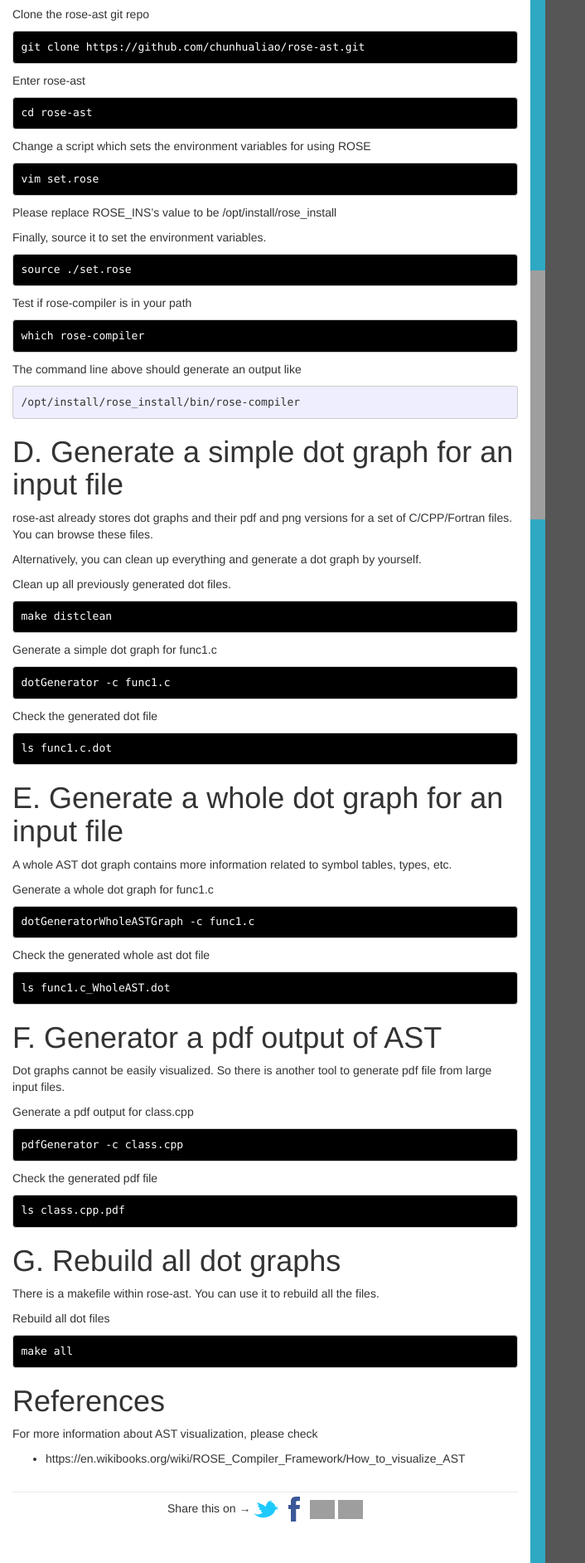
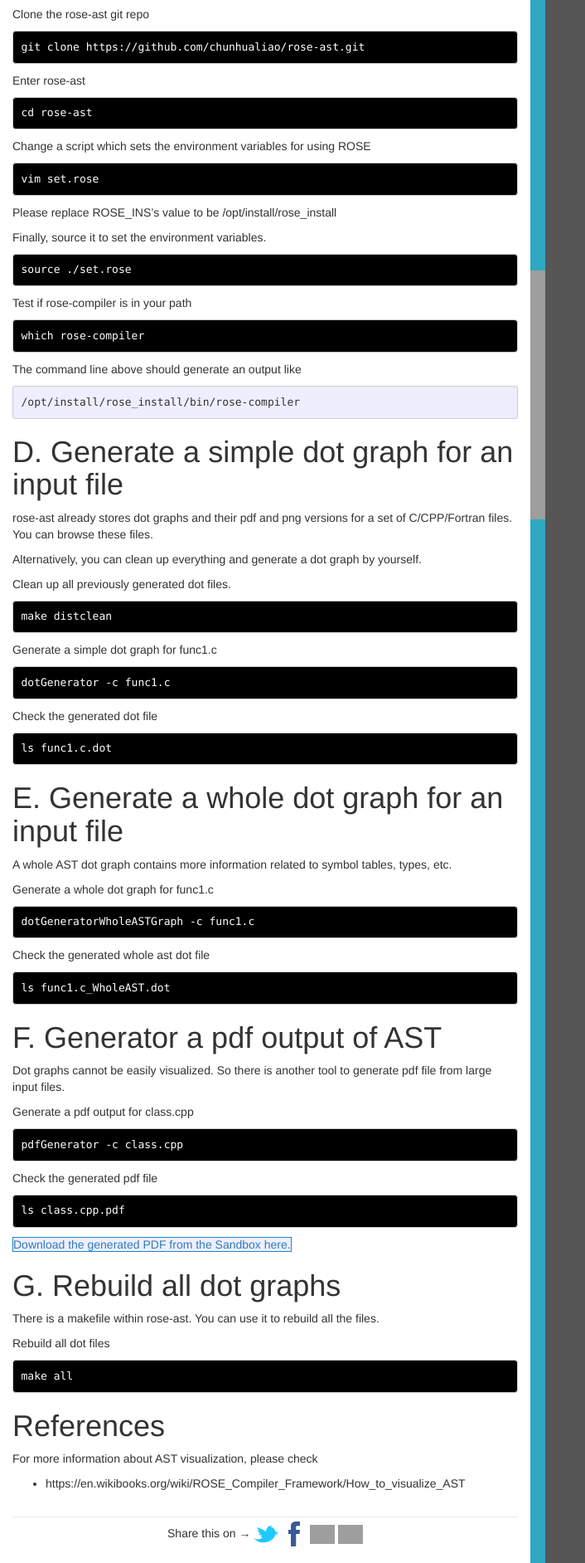
Before and after one commit to freeCompilerCamp/freecompilercamp.github.io, a Jekyll site: the page built from _posts/2019-07-01-rose-ast.markdown, in a window 1280 px wide. Shown: the part 985-2869 px from the top of the page at 83% size, without its empty margins (0-706 px from the left). Built offline with Jekyll 4.4.1, drawn with Linux system fonts in a browser that asks for light colours; nearby versions of some CDN libraries; some of the changed lines change nothing that is shown; grey boxes are pictures that could not be loaded.

Commit message:
Support downloading files directly from sandbox client-side
References https://github.com/chunhualiao/freeCompilerCamp/issues/38.

See discussion there. This approach is flexible enough to support downloading any type of files that have a supported MIME type. It is easy to create as a contributor.

Add a link to download a generated PDF in the AST intro tutorial, directly from the sandbox, in this commit.

````diff
--- a/_layouts/post.html
+++ b/_layouts/post.html
@@ -79,6 +79,7 @@
 <script src="https://ajax.googleapis.com/ajax/libs/jquery/1.12.2/jquery.min.js"></script>
 <script src="https://rawgit.com/RickStrahl/jquery-resizable/master/dist/jquery-resizable.min.js"></script>
 <script src="https://cdn.rawgit.com/play-with-docker/sdk/74a853bbc404ce08c091a4b2c6f1de52df0da933/dist/pwd.js"></script>
+<script src="{{site.baseurl}}/js/download.js"></script>
 <script src="{{site.baseurl}}/js/quiz.js"></script>
 <script>
     var siteUrl = "{{ site.url }}"
@@ -123,3 +124,49 @@
     }
 
 </script>
+<script>
+  // When document is ready, search for download buttons and update their
+  // targets to the ones provided in the Markdown.
+  $(document).ready(function() {
+
+    // For each download button...
+    $('.sandbox-dl').each(function(i) {
+      // To make it easier for contributors, we just grab the path from the
+      // anchor href attribute, and then replace with download link.
+      var self = $(this);
+
+      var hrefraw = $(this).attr('href');
+      $(this).removeAttr('href');
+
+      var hrefsplit = hrefraw.split(';');
+
+      var filepath = hrefsplit[0];
+      var mimetype = hrefsplit[1];
+
+      var lastindex = filepath.lastIndexOf('/');
+      var filename = filepath.substr(lastindex + 1, filepath.length);
+
+      // Perform the GET request on click. Couldn't find a function for this
+      // in PWD API, so we just make the AJAX request ourselves.
+      $(this).click(function() {
+
+        $.ajax({
+          url: pwcUrl + '/sessions/' + pwd.sessionId + '/instances/'
+            + Object.keys(pwd.instances)[0] + '/file',
+          data: encodeURIComponent('path') + '=' + encodeURIComponent(filepath),
+          method: 'GET',
+          type: 'GET', // For jQuery < 1.9
+          success: function(r) {
+            download('data:' + mimetype + ';base64,' + r, filename, mimetype);
+          },
+          error: function(e) {
+            console.error('File was not found in the sandbox environment. Check path: ' + filepath);
+          }
+        });
+
+
+      });
+    });
+
+  });
+</script>
--- a/_posts/2019-07-01-rose-ast.markdown
+++ b/_posts/2019-07-01-rose-ast.markdown
@@ -127,6 +127,8 @@
 ls class.cpp.pdf
 ```
 
+[Download the generated PDF from the Sandbox here.](/home/freecc/rose-ast/class.cpp.pdf;application/pdf){: .sandbox-dl}
+
 # G. Rebuild all dot graphs
 
 There is a makefile within rose-ast. You can use it to rebuild all the files.
--- a/_sass/_layout.scss
+++ b/_sass/_layout.scss
@@ -320,6 +320,14 @@
   }
 }
 
+// Download button for retrieving files from sandbox
+.sandbox-dl {
+  background-color: #eeefff;
+  border: solid;
+  border-color: #1887c6;
+  border-width: 1px;
+}
+
 // Code text editor styling for closed-book tests using ace.js
 .code-editor {
 
--- /dev/null
+++ b/js/download.js
@@ -0,0 +1,162 @@
+//download.js v4.2, by dandavis; 2008-2016. [CCBY2] see http://danml.com/download.html for tests/usage
+// v1 landed a FF+Chrome compat way of downloading strings to local un-named files, upgraded to use a hidden frame and optional mime
+// v2 added named files via a[download], msSaveBlob, IE (10+) support, and window.URL support for larger+faster saves than dataURLs
+// v3 added dataURL and Blob Input, bind-toggle arity, and legacy dataURL fallback was improved with force-download mime and base64 support. 3.1 improved safari handling.
+// v4 adds AMD/UMD, commonJS, and plain browser support
+// v4.1 adds url download capability via solo URL argument (same domain/CORS only)
+// v4.2 adds semantic variable names, long (over 2MB) dataURL support, and hidden by default temp anchors
+// https://github.com/rndme/download
+
+(function (root, factory) {
+	if (typeof define === 'function' && define.amd) {
+		// AMD. Register as an anonymous module.
+		define([], factory);
+	} else if (typeof exports === 'object') {
+		// Node. Does not work with strict CommonJS, but
+		// only CommonJS-like environments that support module.exports,
+		// like Node.
+		module.exports = factory();
+	} else {
+		// Browser globals (root is window)
+		root.download = factory();
+  }
+}(this, function () {
+
+	return function download(data, strFileName, strMimeType) {
+
+		var self = window, // this script is only for browsers anyway...
+			defaultMime = "application/octet-stream", // this default mime also triggers iframe downloads
+			mimeType = strMimeType || defaultMime,
+			payload = data,
+			url = !strFileName && !strMimeType && payload,
+			anchor = document.createElement("a"),
+			toString = function(a){return String(a);},
+			myBlob = (self.Blob || self.MozBlob || self.WebKitBlob || toString),
+			fileName = strFileName || "download",
+			blob,
+			reader;
+			myBlob= myBlob.call ? myBlob.bind(self) : Blob ;
+
+		if(String(this)==="true"){ //reverse arguments, allowing download.bind(true, "text/xml", "export.xml") to act as a callback
+			payload=[payload, mimeType];
+			mimeType=payload[0];
+			payload=payload[1];
+		}
+
+
+		if(url && url.length< 2048){ // if no filename and no mime, assume a url was passed as the only argument
+			fileName = url.split("/").pop().split("?")[0];
+			anchor.href = url; // assign href prop to temp anchor
+		  	if(anchor.href.indexOf(url) !== -1){ // if the browser determines that it's a potentially valid url path:
+        		var ajax=new XMLHttpRequest();
+        		ajax.open( "GET", url, true);
+        		ajax.responseType = 'blob';
+        		ajax.onload= function(e){
+				  download(e.target.response, fileName, defaultMime);
+				};
+        		setTimeout(function(){ ajax.send();}, 0); // allows setting custom ajax headers using the return:
+			    return ajax;
+			} // end if valid url?
+		} // end if url?
+
+
+		//go ahead and download dataURLs right away
+		if(/^data\:[\w+\-]+\/[\w+\-]+[,;]/.test(payload)){
+
+			if(payload.length > (1024*1024*1.999) && myBlob !== toString ){
+				payload=dataUrlToBlob(payload);
+				mimeType=payload.type || defaultMime;
+			}else{
+				return navigator.msSaveBlob ?  // IE10 can't do a[download], only Blobs:
+					navigator.msSaveBlob(dataUrlToBlob(payload), fileName) :
+					saver(payload) ; // everyone else can save dataURLs un-processed
+			}
+
+		}//end if dataURL passed?
+
+		blob = payload instanceof myBlob ?
+			payload :
+			new myBlob([payload], {type: mimeType}) ;
+
+
+		function dataUrlToBlob(strUrl) {
+			var parts= strUrl.split(/[:;,]/),
+			type= parts[1],
+			decoder= parts[2] == "base64" ? atob : decodeURIComponent,
+			binData= decoder( parts.pop() ),
+			mx= binData.length,
+			i= 0,
+			uiArr= new Uint8Array(mx);
+
+			for(i;i<mx;++i) uiArr[i]= binData.charCodeAt(i);
+
+			return new myBlob([uiArr], {type: type});
+		 }
+
+		function saver(url, winMode){
+
+			if ('download' in anchor) { //html5 A[download]
+				anchor.href = url;
+				anchor.setAttribute("download", fileName);
+				anchor.className = "download-js-link";
+				anchor.innerHTML = "downloading...";
+				anchor.style.display = "none";
+				document.body.appendChild(anchor);
+				setTimeout(function() {
+					anchor.click();
+					document.body.removeChild(anchor);
+					if(winMode===true){setTimeout(function(){ self.URL.revokeObjectURL(anchor.href);}, 250 );}
+				}, 66);
+				return true;
+			}
+
+			// handle non-a[download] safari as best we can:
+			if(/(Version)\/(\d+)\.(\d+)(?:\.(\d+))?.*Safari\//.test(navigator.userAgent)) {
+				url=url.replace(/^data:([\w\/\-\+]+)/, defaultMime);
+				if(!window.open(url)){ // popup blocked, offer direct download:
+					if(confirm("Displaying New Document\n\nUse Save As... to download, then click back to return to this page.")){ location.href=url; }
+				}
+				return true;
+			}
+
+			//do iframe dataURL download (old ch+FF):
+			var f = document.createElement("iframe");
+			document.body.appendChild(f);
+
+			if(!winMode){ // force a mime that will download:
+				url="data:"+url.replace(/^data:([\w\/\-\+]+)/, defaultMime);
+			}
+			f.src=url;
+			setTimeout(function(){ document.body.removeChild(f); }, 333);
+
+		}//end saver
+
+
+
+
+		if (navigator.msSaveBlob) { // IE10+ : (has Blob, but not a[download] or URL)
+			return navigator.msSaveBlob(blob, fileName);
+		}
+
+		if(self.URL){ // simple fast and modern way using Blob and URL:
+			saver(self.URL.createObjectURL(blob), true);
+		}else{
+			// handle non-Blob()+non-URL browsers:
+			if(typeof blob === "string" || blob.constructor===toString ){
+				try{
+					return saver( "data:" +  mimeType   + ";base64,"  +  self.btoa(blob)  );
+				}catch(y){
+					return saver( "data:" +  mimeType   + "," + encodeURIComponent(blob)  );
+				}
+			}
+
+			// Blob but not URL support:
+			reader=new FileReader();
+			reader.onload=function(e){
+				saver(this.result);
+			};
+			reader.readAsDataURL(blob);
+		}
+		return true;
+	}; /* end download() */
+}));
````
